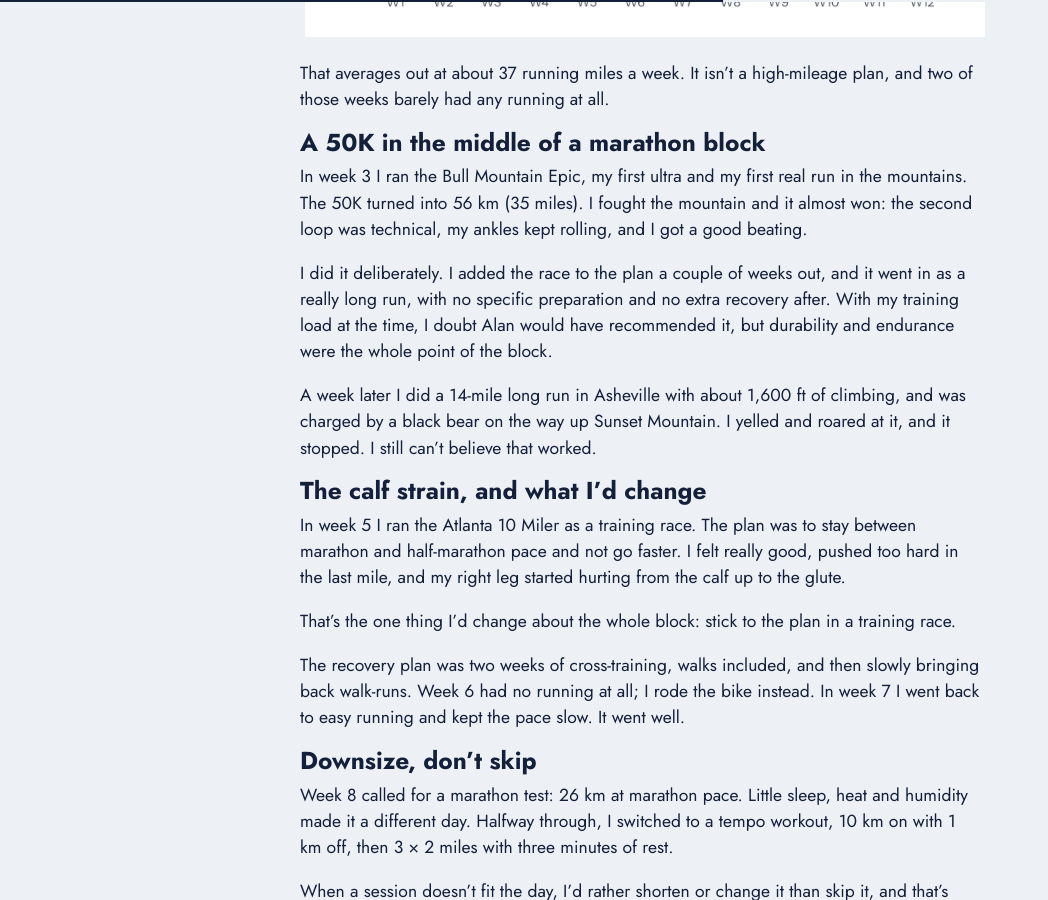
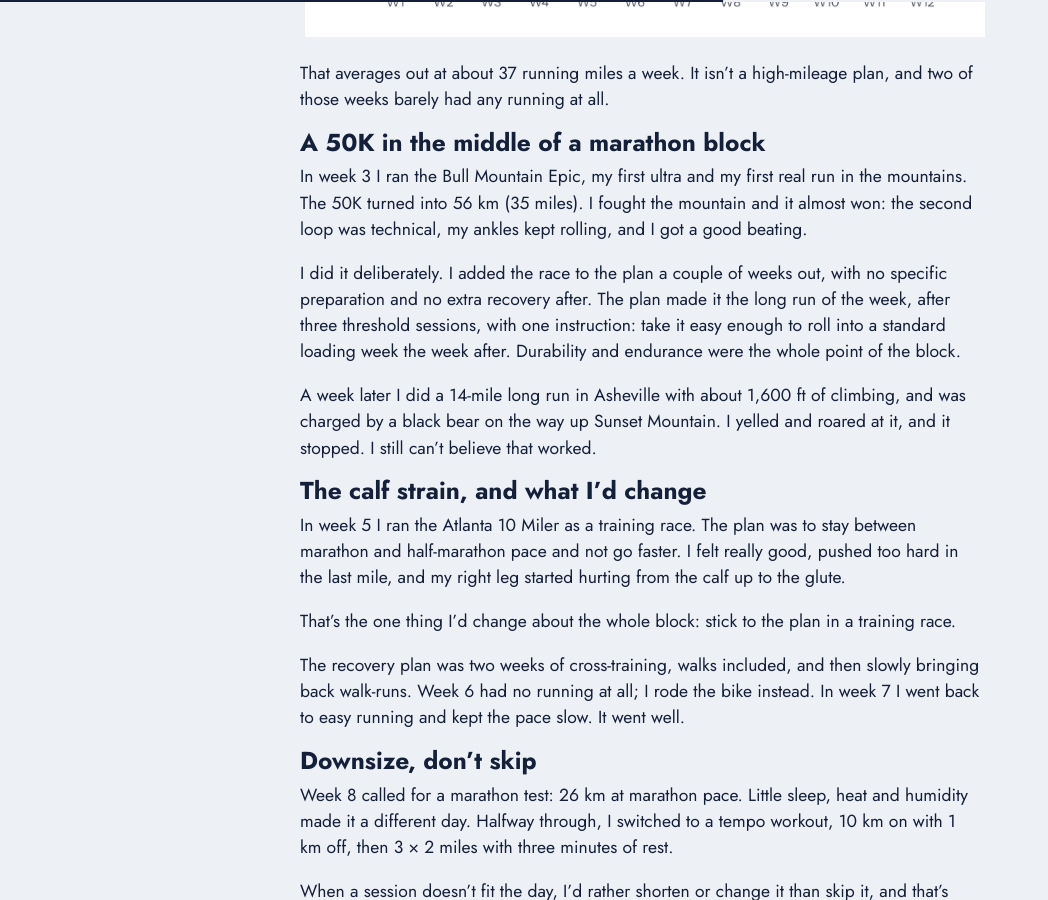
Before and after one commit to EdSancha/edsancha.github.io, a Jekyll site: the page built from blog/_posts/2026-11-11-how-i-trained-for-a-sub-3-marathon-my-12-week-cim-block.markdown, in a window 1280 px wide and 900 px high, scrolled down 1523 px. Shown: the whole window, without its empty margins (0-1048 px from the left). Built offline with Jekyll 4.4.1, drawn with Linux system fonts in a browser that asks for light colours.

Commit message:
Blog: describe the 50K from the week's plan note
The plan scheduled it as the week's long run after three threshold
sessions; drop the guess about what Alan would have recommended.

Co-Authored-By: Claude Opus 5.5 <noreply@anthropic.com>

```diff
--- a/blog/_posts/2026-11-11-how-i-trained-for-a-sub-3-marathon-my-12-week-cim-block.markdown
+++ b/blog/_posts/2026-11-11-how-i-trained-for-a-sub-3-marathon-my-12-week-cim-block.markdown
@@ -43,7 +43,7 @@ That averages out at about 37 running miles a week. It isn't a high-mileage plan
 
 In week 3 I ran the Bull Mountain Epic, my first ultra and my first real run in the mountains. The 50K turned into 56 km (35 miles). I fought the mountain and it almost won: the second loop was technical, my ankles kept rolling, and I got a good beating.
 
-I did it deliberately. I added the race to the plan a couple of weeks out, and it went in as a really long run, with no specific preparation and no extra recovery after. With my training load at the time, I doubt Alan would have recommended it, but durability and endurance were the whole point of the block.
+I did it deliberately. I added the race to the plan a couple of weeks out, with no specific preparation and no extra recovery after. The plan made it the long run of the week, after three threshold sessions, with one instruction: take it easy enough to roll into a standard loading week the week after. Durability and endurance were the whole point of the block.
 
 A week later I did a 14-mile long run in Asheville with about 1,600 ft of climbing, and was charged by a black bear on the way up Sunset Mountain. I yelled and roared at it, and it stopped. I still can't believe that worked.
 
```
